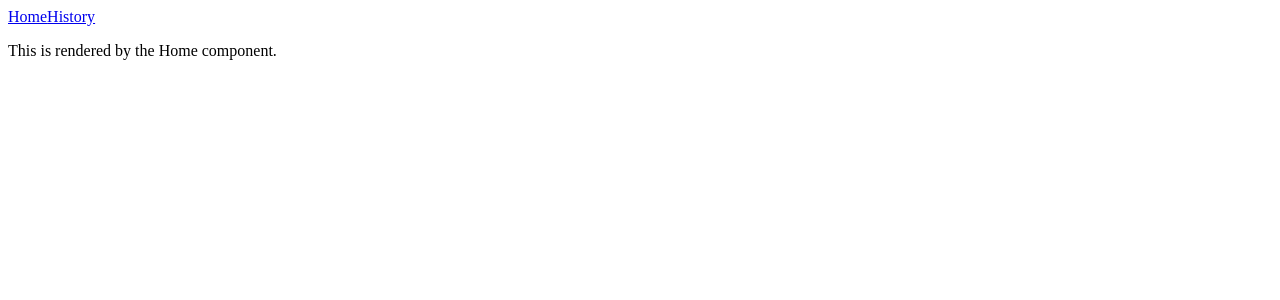
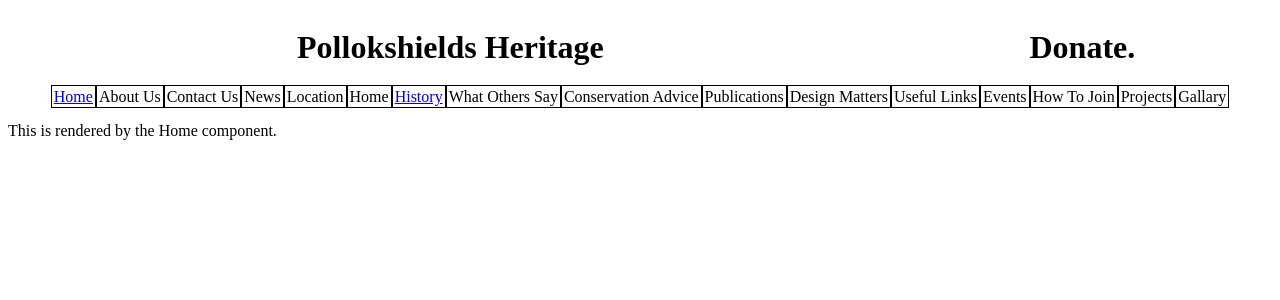
Before and after one commit to jackaquigley/psheritidge, a Vue app: page / in a window 1280 px wide. Shown: the top 300 px of the page. Built offline with nearby package versions, Linux system fonts and the light colour scheme.

Commit message:
added links to the header component, made empty links for the ones we've not sectioned out

```diff
--- a/src/components/Header.vue
+++ b/src/components/Header.vue
@@ -1,7 +1,31 @@
 <template>
   <div id="headerWrapper">
-    <router-link :to="{ name: 'homepage'}">Home</router-link>
-    <router-link :to="{ name: 'history'}">History</router-link>
+    <header>
+      <div id="titleWrapper">
+        <h1>Pollokshields Heritage</h1>
+      </div>
+      <div id="donateWrapper">
+        <h1>Donate.</h1>
+      </div>
+      <div id="linksWrapper">
+        <router-link :to="{ name: 'homepage'}">Home</router-link>
+        <a>About Us</a>
+        <a>Contact Us</a>
+        <a>News</a>
+        <a>Location</a>
+        <a>Home</a>
+        <router-link :to="{ name: 'history'}">History</router-link>
+        <a>What Others Say</a>
+        <a>Conservation Advice</a>
+        <a>Publications</a>
+        <a>Design Matters</a>
+        <a>Useful Links</a>
+        <a>Events</a>
+        <a>How To Join</a>
+        <a>Projects</a>
+        <a>Gallary</a>
+      </div>
+    </header>
   </div>
 </template>
 
@@ -13,8 +37,30 @@ export default {
 </script>
 <style scoped>
 
-router-link {
-  background: blue;
+a {
+  padding: 2px;
+  border: 1px solid black;
 }
 
+header {
+  display: flex;
+  flex-direction: row;
+  justify-content: center;
+  flex-wrap: wrap;
+}
+
+#titleWrapper {
+  width: 70%;
+  text-align: center;
+}
+
+#donateWrapper {
+  width: 30%;
+  text-align: center;
+}
+
+#linksWrapper {
+  align-self: center;
+  }
+
 </style>
```
